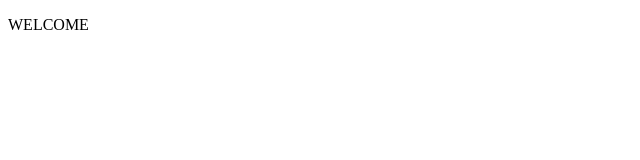
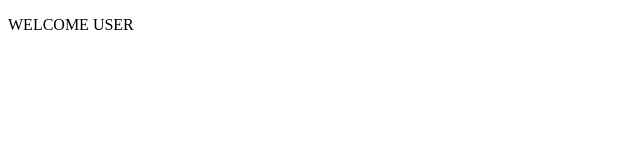
Before and after one commit to sabithac/test, a plain HTML site: page WebContent/index.html in a window 1280 px wide. Shown: the full height of the page, 0-640 px from the left. Drawn offline with Linux system fonts and the light colour scheme.

Commit message:
second commit

```diff
--- a/WebContent/index.html
+++ b/WebContent/index.html
@@ -5,6 +5,6 @@
 <title>test page</title>
 </head>
 <body>
-<p>WELCOME</p>
+<p>WELCOME USER</p>
 </body>
 </html>
```
